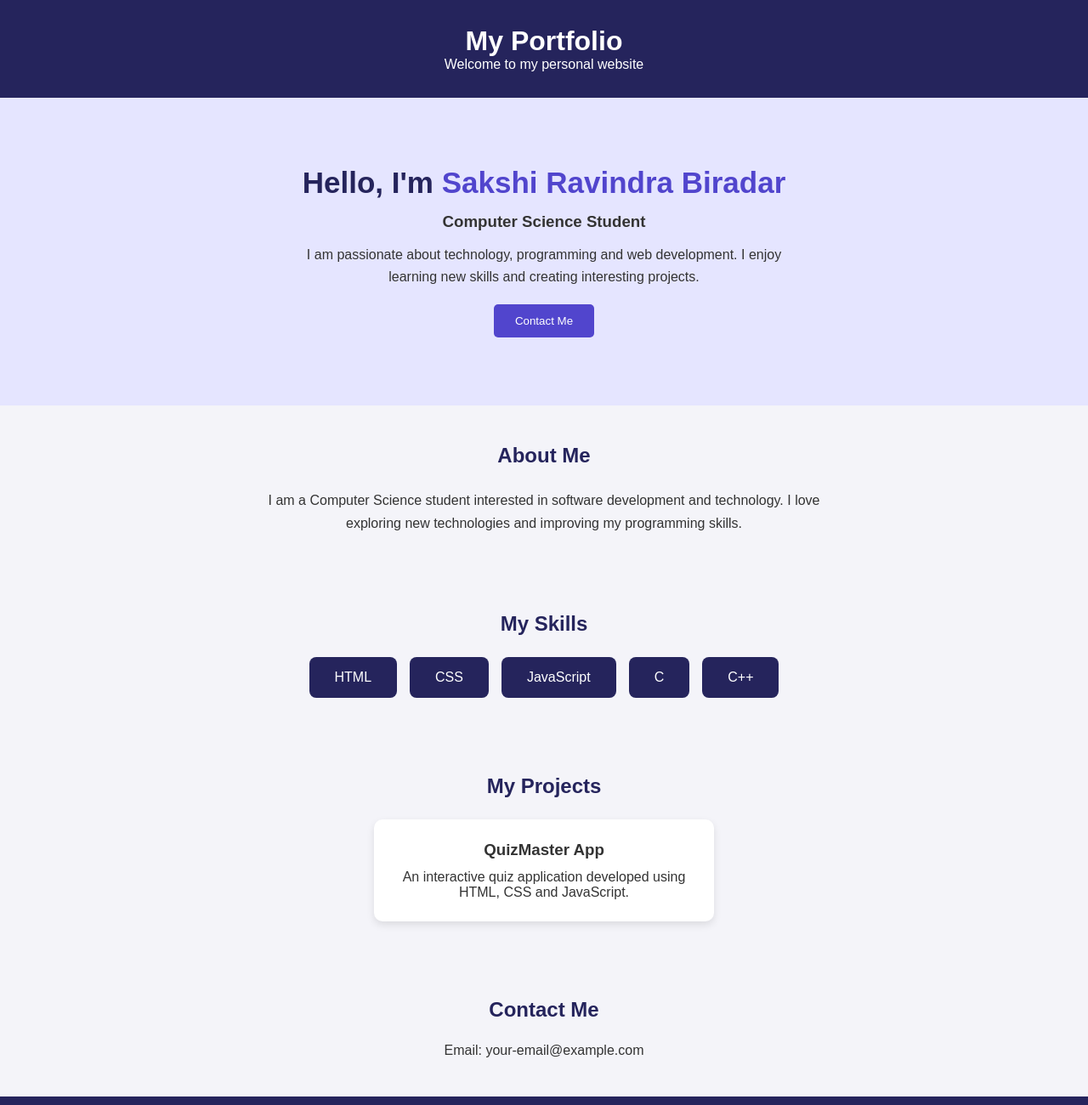
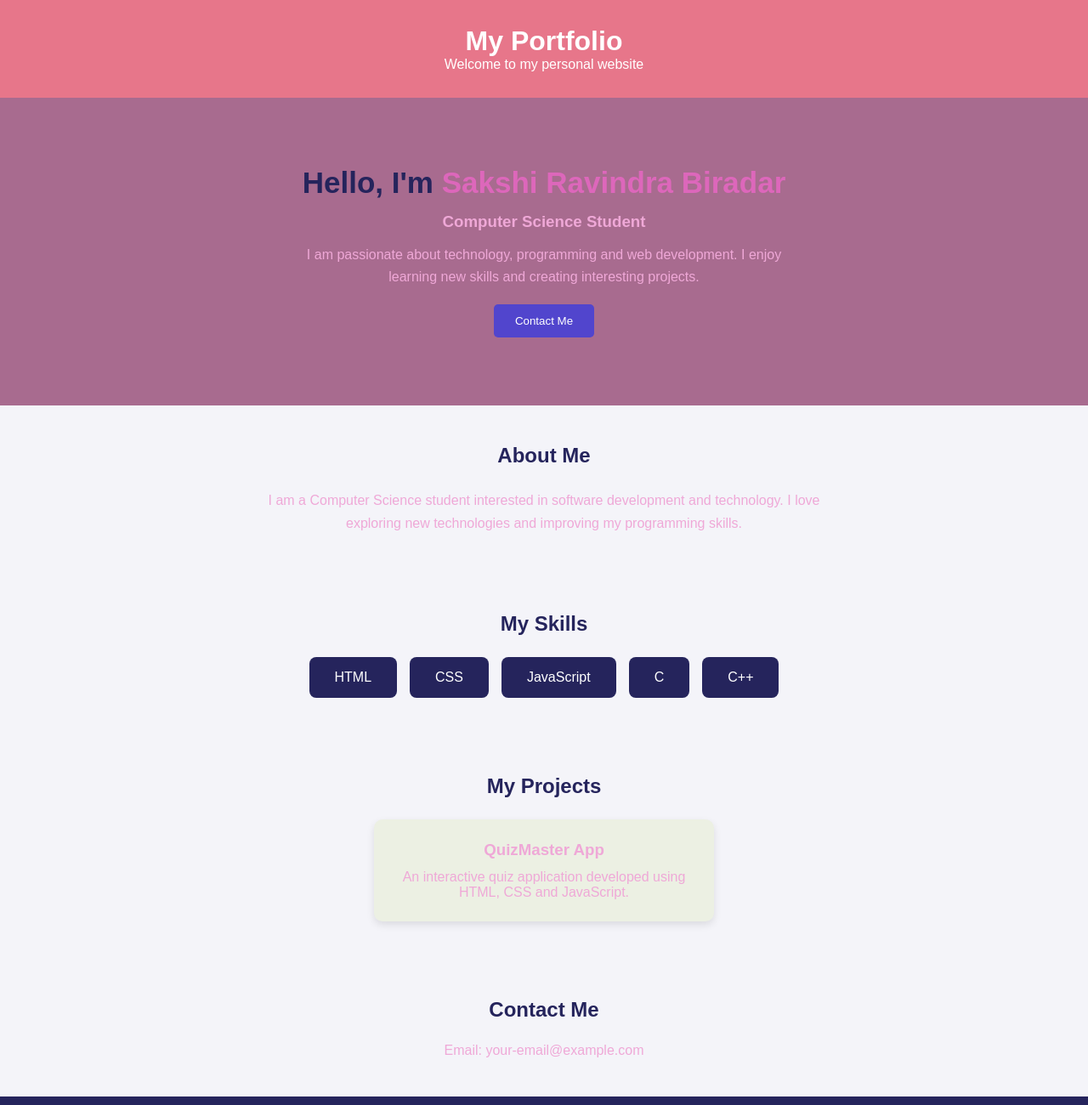
Before and after one commit to SakshiBiaradar/GitHub-practical-test, a plain HTML site: page index.html in a window 1280 px wide. Shown: the top 1300 px of the page at 85% size. Drawn offline with Linux system fonts and the light colour scheme.

Commit message:
Add HTML CSS and JavaScript portfolio files

```diff
--- a/style.css
+++ b/style.css
@@ -7,11 +7,11 @@
 body {
     font-family: Arial, sans-serif;
     background: #f4f4f9;
-    color: #333;
+    color: #efa8d7;
 }
 
 header {
-    background: #25245c;
+    background: #e7768a;
     color: white;
     text-align: center;
     padding: 30px;
@@ -20,7 +20,7 @@ header {
 .hero {
     text-align: center;
     padding: 80px 20px;
-    background: #e5e5ff;
+    background: #a86b8f;
 }
 
 .hero h2 {
@@ -29,7 +29,7 @@ header {
 }
 
 .hero span {
-    color: #5145cd;
+    color: #dd67bb;
 }
 
 .hero h3 {
@@ -87,7 +87,7 @@ section h2 {
 }
 
 .project-card {
-    background: white;
+    background: rgba(207, 227, 155, 0.239);
     padding: 25px;
     max-width: 400px;
     margin: auto;
```
